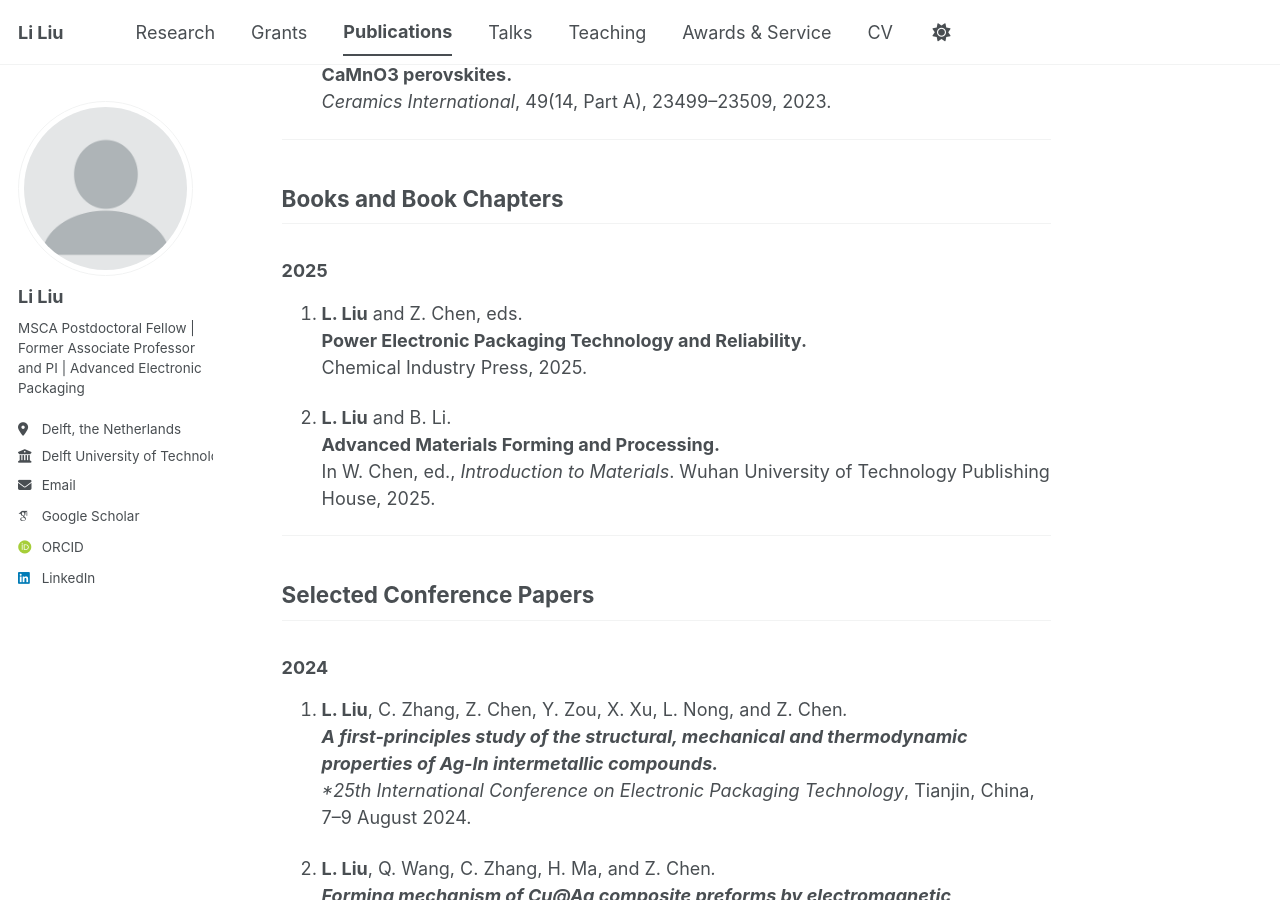
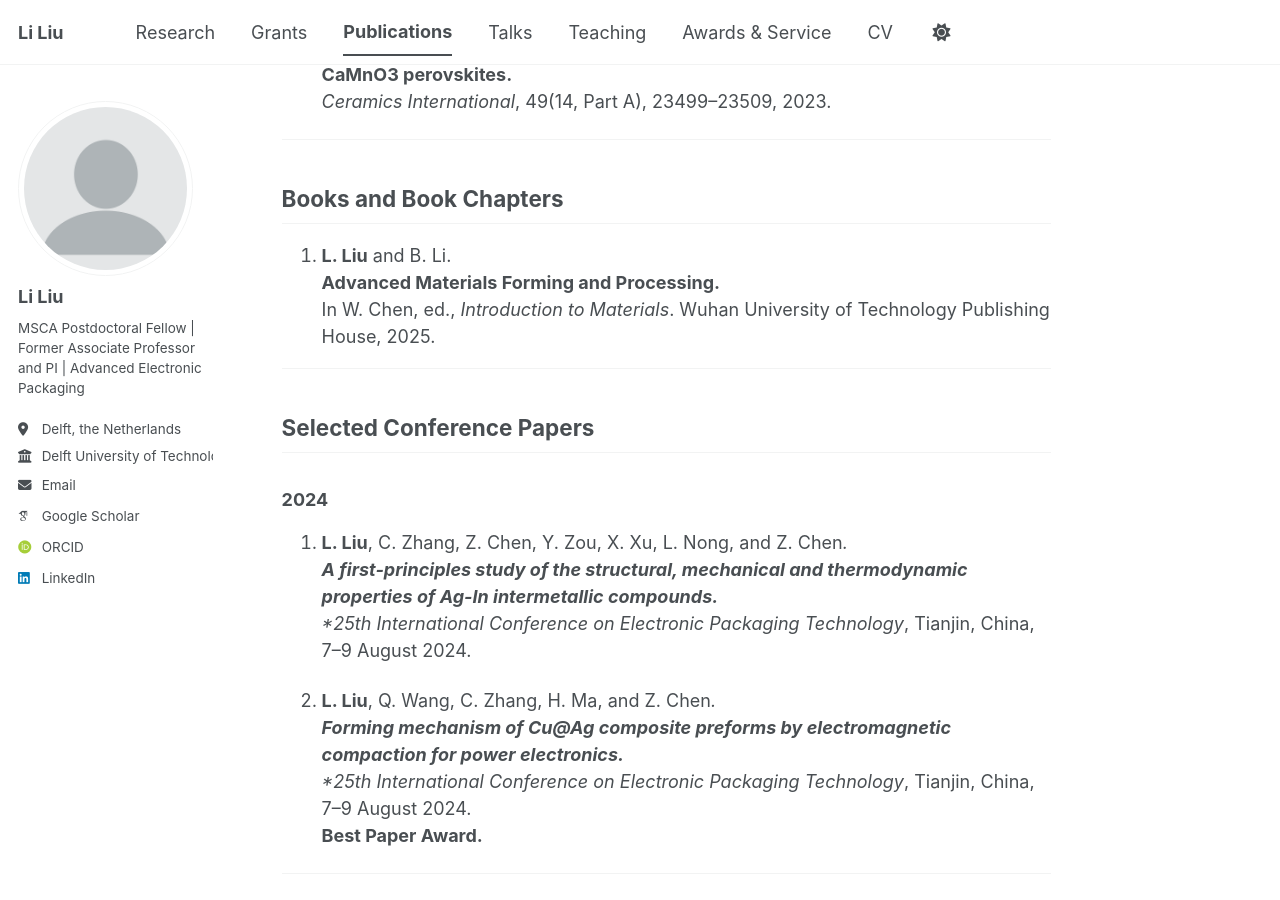
Before and after one commit to liliu-research/liliu-research.github.io, a Jekyll site: the page built from _pages/publications.md, in a window 1280 px wide and 900 px high, scrolled down 2023 px. Built offline with Jekyll 4.4.1, drawn with Linux system fonts in a browser that asks for light colours; some web fonts are replaced; a script bundle is joined from its source files by our own code; library files that are not in the unit come from our copies.

Commit message:
Update publications.md

```diff
--- a/_pages/publications.md
+++ b/_pages/publications.md
@@ -75,13 +75,7 @@ This page lists selected first-author and corresponding-author publications.
 
 ## Books and Book Chapters
 
-### 2025
-
-1. **L. Liu** and Z. Chen, eds.
-   **Power Electronic Packaging Technology and Reliability.**
-   Chemical Industry Press, 2025.
-
-2. **L. Liu** and B. Li.
+1. **L. Liu** and B. Li.
    **Advanced Materials Forming and Processing.**
    In W. Chen, ed., *Introduction to Materials*. Wuhan University of Technology Publishing House, 2025.
 
```
